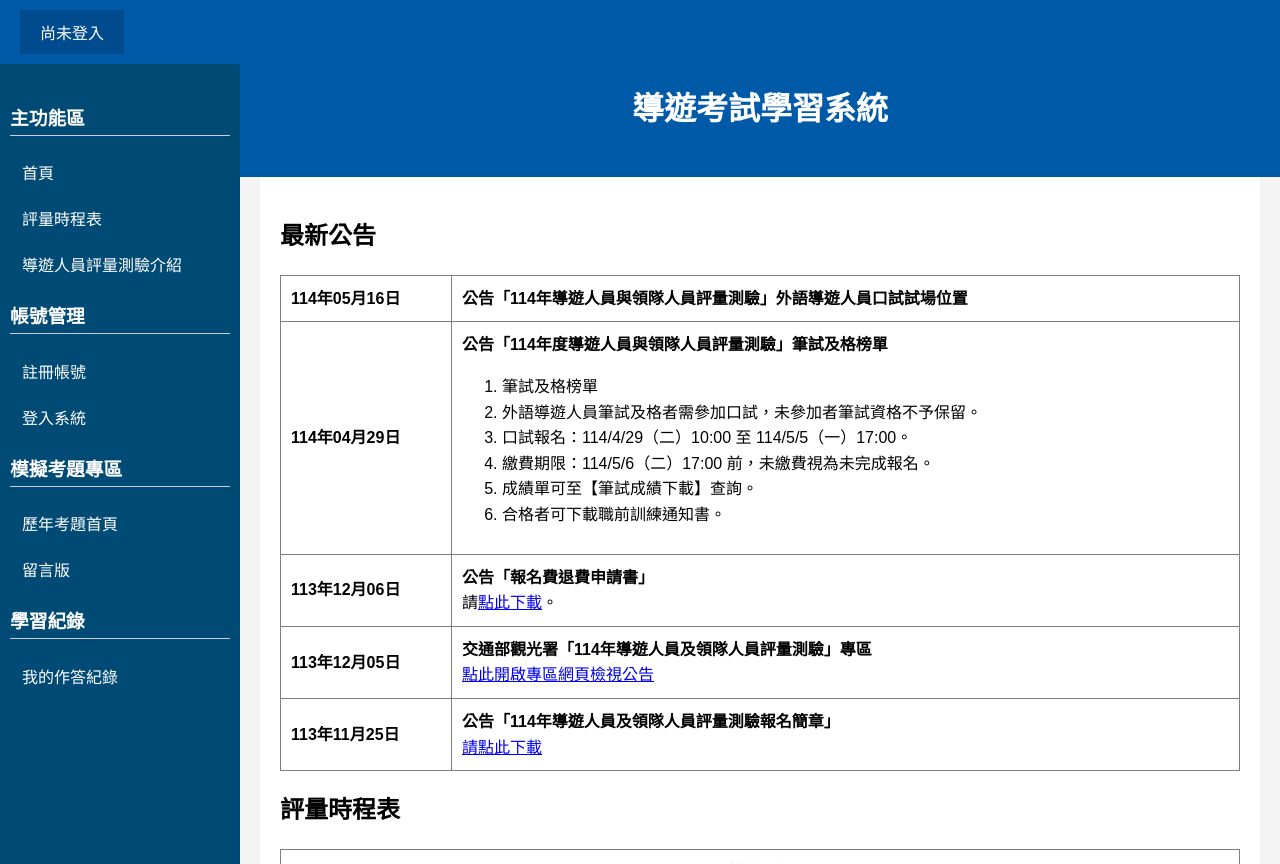
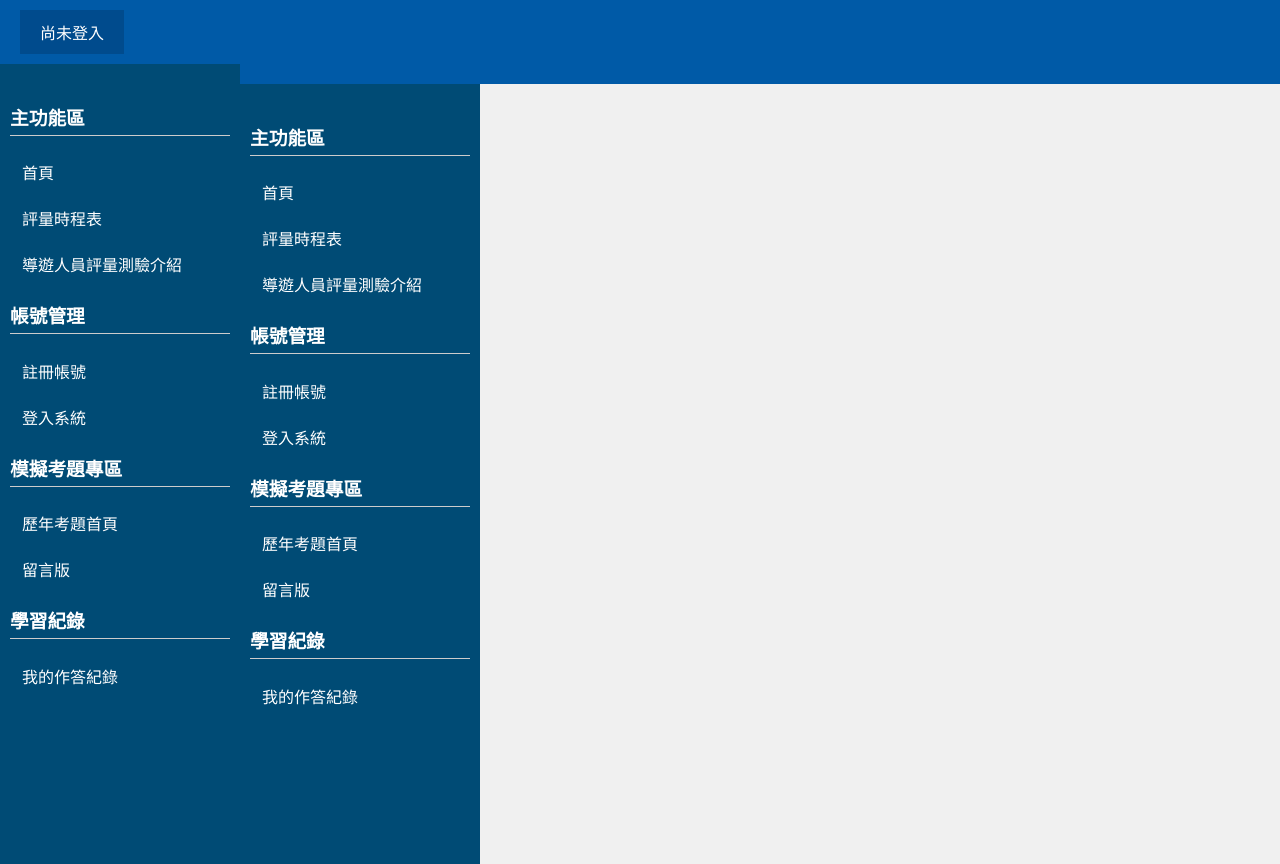
Before and after one commit to vincent-kuok/vincent-kuok.github.io, a plain HTML site: page tour_LMS_final/index.html in a window 1280 px wide. Drawn offline with Linux system fonts and the light colour scheme; no server answers.

Commit message:
Update index.html

```diff
--- a/tour_LMS_final/index.html
+++ b/tour_LMS_final/index.html
@@ -53,7 +53,7 @@
       <h3>學習紀錄</h3>
       <a href="my-results.html" target="content">我的作答紀錄</a>
     </nav>
-    <iframe name="content" src="tourism_home_final_cleaned.html"></iframe>
+    <iframe name="content" src="index.html"></iframe>
   </div>
 
   <script src="https://www.gstatic.com/firebasejs/9.22.2/firebase-app-compat.js"></script>
```
